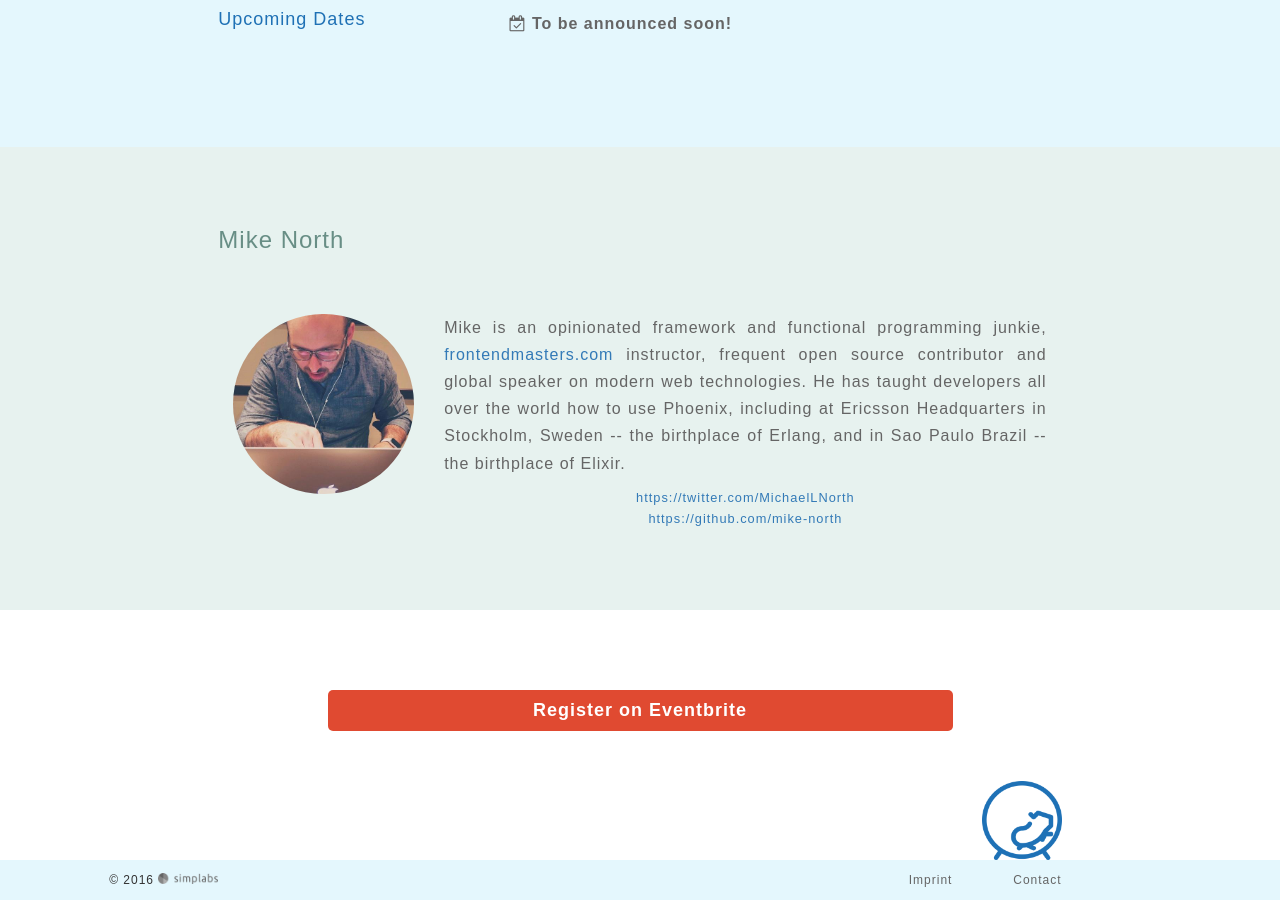
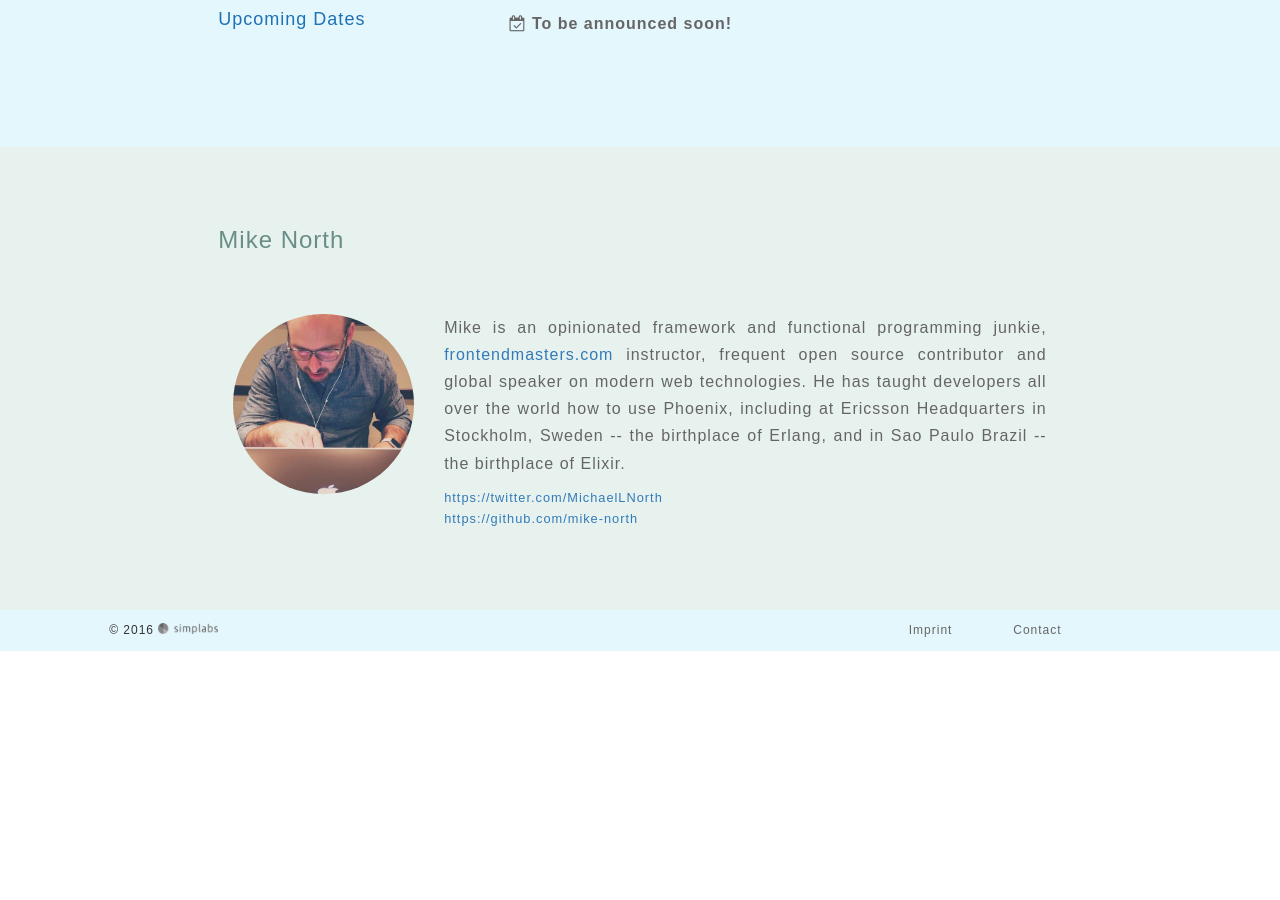
Before and after one commit to mainmatter/elixir-phoenix-workshops, a Jekyll site: the page built from index.html, in a window 1280 px wide and 900 px high, scrolled down 3247 px. Built offline with Jekyll 4.4.1, drawn with Linux system fonts in a browser that asks for light colours; nearby versions of some CDN libraries; after the commit the page ends 3898 px from its top, so only the background shows below that.

Commit message:
Remove tickets section

```diff
--- a/index.html
+++ b/index.html
@@ -172,24 +172,9 @@ title: Elixir Phoenix Workshops
         </div>
         <div class="col-sm-9 col-xs-12">
           <p>Mike is an opinionated framework and functional programming junkie, <a href="https://frontendmasters.com/">frontendmasters.com</a> instructor, frequent open source contributor and global speaker on modern web technologies. He has taught developers all over the world how to use Phoenix, including at Ericsson Headquarters in Stockholm, Sweden -- the birthplace of Erlang, and in Sao Paulo Brazil -- the birthplace of Elixir.</p>
-          <a href="https://twitter.com/MichaelLNorth" class="text-center profile-link">https://twitter.com/MichaelLNorth</a>
-          <a href="https://github.com/mike-north" class="text-center profile-link">https://github.com/mike-north</a>
+          <a href="https://twitter.com/MichaelLNorth" class="text-left profile-link">https://twitter.com/MichaelLNorth</a>
+          <a href="https://github.com/mike-north" class="text-left profile-link">https://github.com/mike-north</a>
         </div>
-      </div>
-    </div>
-  </div>
-</div>
-
-<div class="row tickets section">
-  <div class="col-xs-10 col-xs-offset-1 col-md-6 col-md-offset-3 col-sm-8 col-sm-offset-2">
-    <a href="" class="register">Register on Eventbrite</a>
-  </div>
-</div>
-<div class="row">
-  <div class="col-sm-offset-8 col-sm-2 col-sm-offset-9 col-xs-2 col-xs-offset-10">
-    <div class="row">
-      <div class="col-sm-6 col-sm-offset-6 text-right">
-        <img src="images/wheel-blue.png" alt="Icon of Hamster in a wheel" class="img-responsive">
       </div>
     </div>
   </div>
```
